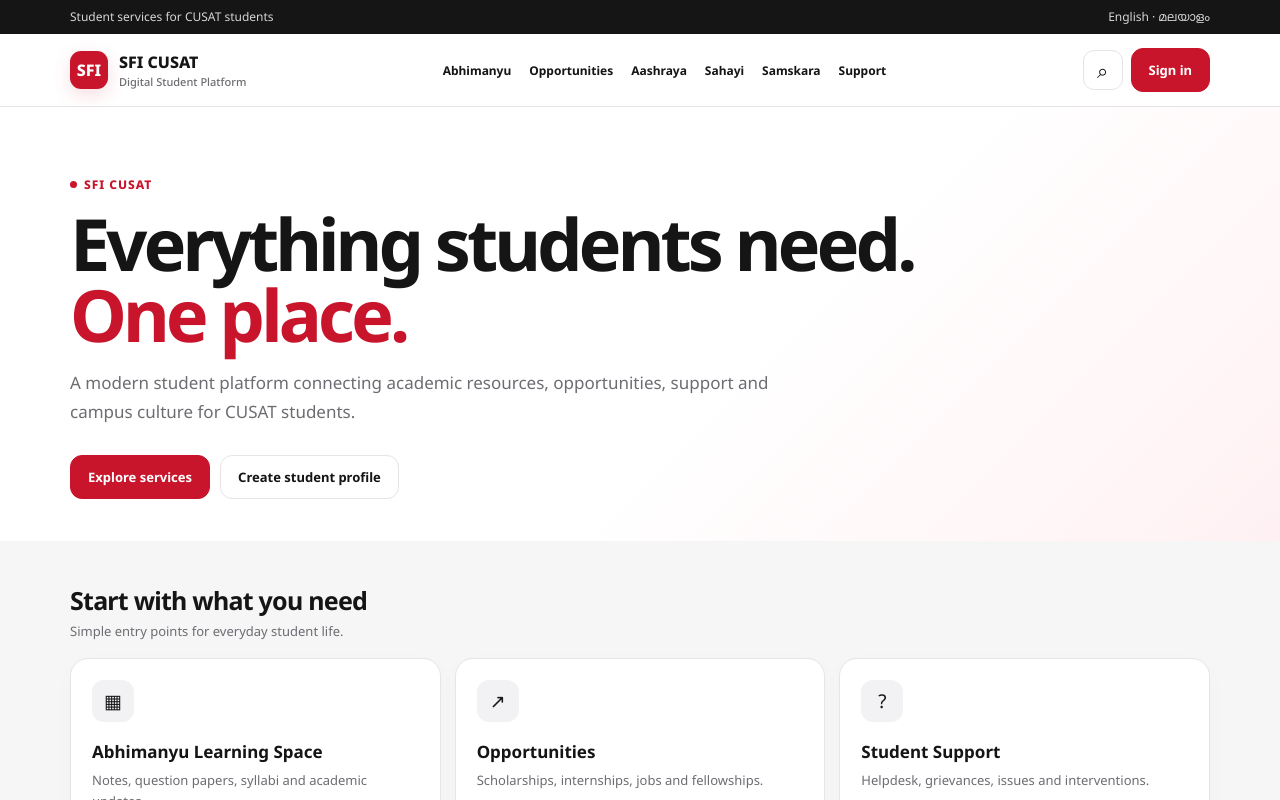
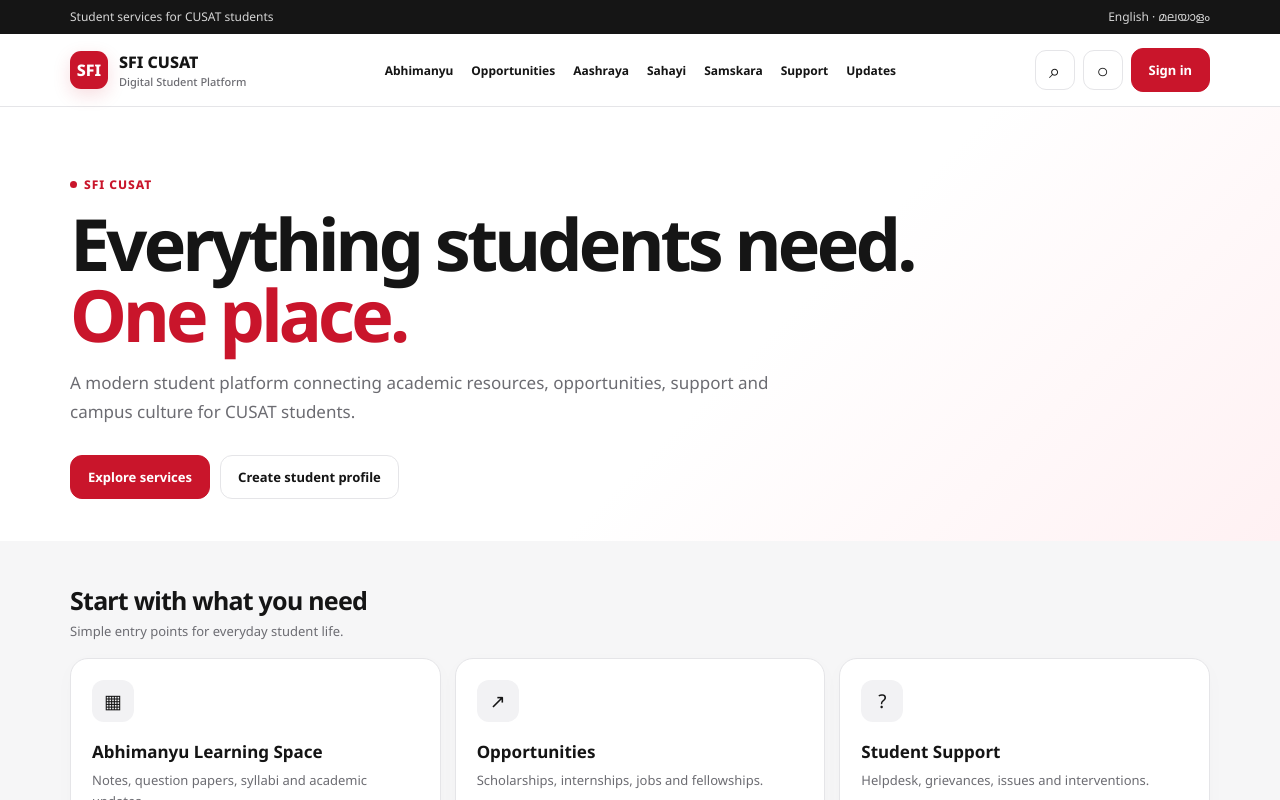
Before and after one commit to Com-Adarsh/Sficusatapp-, a Next.js app: page / in a window 1280 px wide. Shown: the top 800 px of the page. Built offline with nearby package versions, Linux system fonts and the light colour scheme.

Commit message:
feat: complete global navigation

```diff
--- a/app/components/SiteHeader.tsx
+++ b/app/components/SiteHeader.tsx
@@ -1,8 +1,6 @@
 "use client";
 import { useState } from "react";
-
-const links=[["Abhimanyu","/resources"],["Opportunities","/opportunities"],["Aashraya","/aashraya"],["Sahayi","/sahayi"],["Samskara","/samskara"],["Support","/support"]];
-
+const links=[["Abhimanyu","/resources"],["Opportunities","/opportunities"],["Aashraya","/aashraya"],["Sahayi","/sahayi"],["Samskara","/samskara"],["Support","/support"],["Updates","/updates"]];
 export default function SiteHeader(){
   const [open,setOpen]=useState(false);
   return <header className="site-header">
@@ -10,9 +8,9 @@ export default function SiteHeader(){
     <nav className="nav"><div className="shell navin">
       <a className="brand" href="/"><span className="mark">SFI</span><span>SFI CUSAT<small>Digital Student Platform</small></span></a>
       <div className="links desktop-links">{links.map(([t,h])=><a key={h} href={h}>{t}</a>)}</div>
-      <div className="nav-actions"><a className="icon-btn" href="/search" aria-label="Search">⌕</a><a className="btn primary desktop-sign" href="/sign-in">Sign in</a><button className="menu-btn" onClick={()=>setOpen(!open)} aria-label="Menu">☰</button></div>
+      <div className="nav-actions"><a className="icon-btn" href="/search" aria-label="Search">⌕</a><a className="icon-btn" href="/profile" aria-label="Profile">○</a><a className="btn primary desktop-sign" href="/sign-in">Sign in</a><button className="menu-btn" onClick={()=>setOpen(!open)} aria-label="Menu">☰</button></div>
     </div>
-    {open&&<div className="mobile-menu"><div className="shell">{links.map(([t,h])=><a key={h} href={h} onClick={()=>setOpen(false)}>{t}<span>→</span></a>)}<a href="/sign-in">Sign in <span>→</span></a></div></div>}
+    {open&&<div className="mobile-menu"><div className="shell">{links.map(([t,h])=><a key={h} href={h} onClick={()=>setOpen(false)}>{t}<span>→</span></a>)}<a href="/dashboard">Dashboard <span>→</span></a><a href="/sign-in">Sign in <span>→</span></a></div></div>}
     </nav>
   </header>
 }
```
